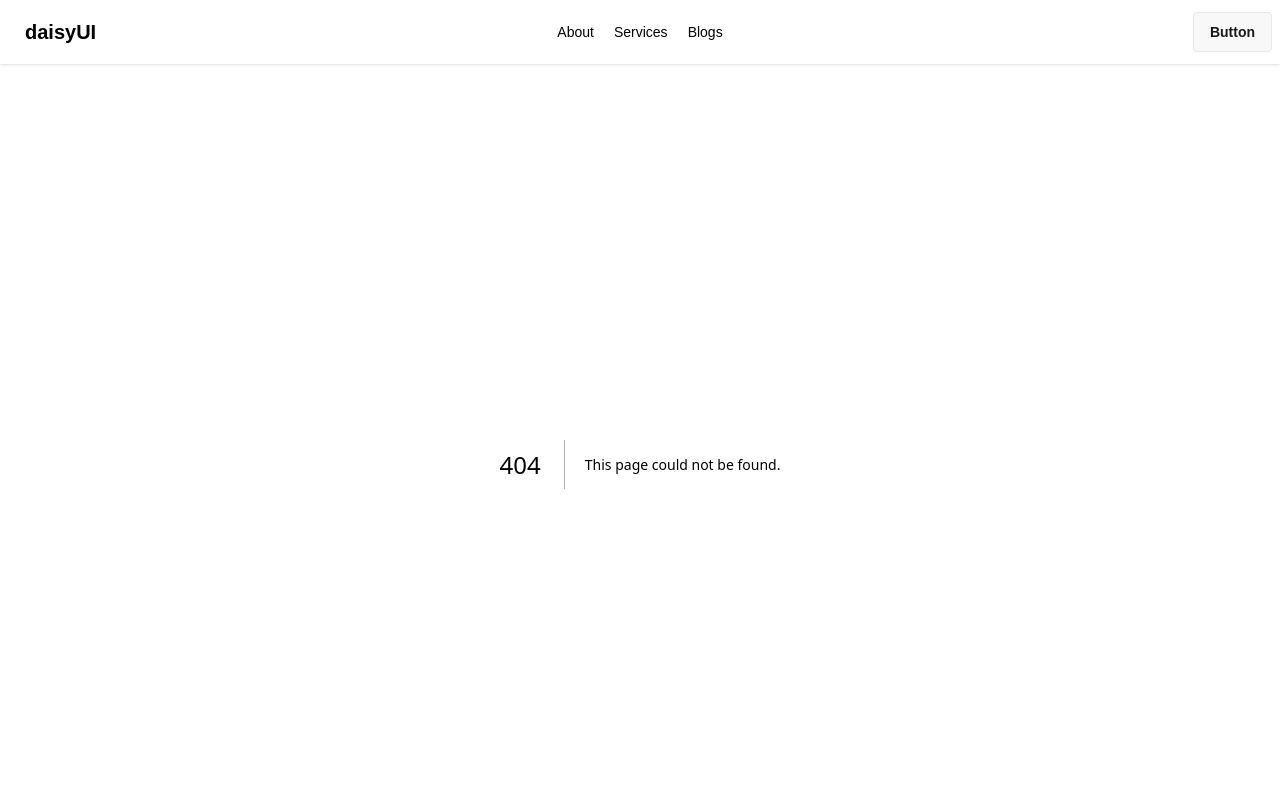
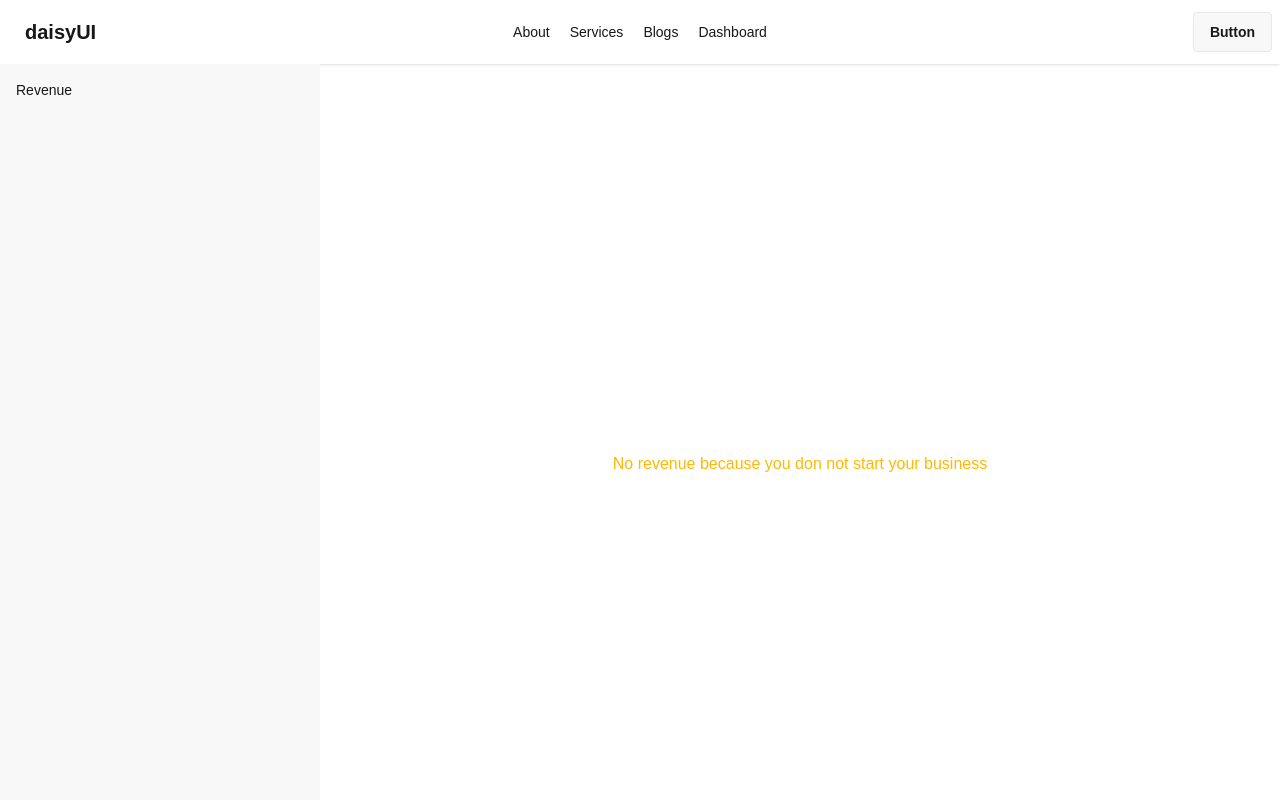
Before and after one commit to abdussattarsakil/first-next.js-project, a Next.js app: page /dashboard/revenue in a window 1280 px wide. Before the commit this address had no page. Shown: the top 800 px of the page. Built offline with nearby package versions, Linux system fonts and the light colour scheme.

Commit message:
leearn:create layout

```diff
--- /dev/null
+++ b/src/app/dashboard/layout.jsx
@@ -0,0 +1,30 @@
+import Link from "next/link";
+
+
+const layout = ({ children }) => {
+    return (
+        <div>
+            <div className="drawer lg:drawer-open">
+                <input id="my-drawer-3" type="checkbox" className="drawer-toggle" />
+                <div className="drawer-content flex flex-col items-center justify-center">
+                    {/* Page content here */}
+                    <main>{children}</main>
+
+                    <label htmlFor="my-drawer-3" className="btn drawer-button lg:hidden">
+                        Dashboard Menu
+                    </label>
+                </div>
+                <div className="drawer-side">
+                    <label htmlFor="my-drawer-3" aria-label="close sidebar" className="drawer-overlay"></label>
+                    <ul className="menu bg-base-200 min-h-full w-80 p-4">
+                        {/* Sidebar content here */}
+                        <Link href={"/dashboard/revenue"}>Revenue</Link>
+
+                    </ul>
+                </div>
+            </div>
+        </div>
+    );
+};
+
+export default layout;
--- /dev/null
+++ b/src/app/dashboard/page.jsx
@@ -0,0 +1,11 @@
+
+
+const page = () => {
+    return (
+        <div>
+            <h1>This is dashboard</h1>
+        </div>
+    );
+};
+
+export default page;
--- /dev/null
+++ b/src/app/dashboard/revenue/page.jsx
@@ -0,0 +1,11 @@
+import React from 'react';
+
+const RevenuePage = () => {
+    return (
+        <div>
+            <h1 className='text-amber-400'>No revenue because you don not start your business</h1>
+        </div>
+    );
+};
+
+export default RevenuePage;
--- a/src/components/Navbar.jsx
+++ b/src/components/Navbar.jsx
@@ -7,6 +7,7 @@
    <Link href={"/about"}>About</Link>
    <Link href={"/services"}>Services</Link>
    <Link href={"/blogs"}>Blogs</Link>
+   <Link href={"/dashboard"}>Dashboard</Link>
     </>
 
     return (
```
